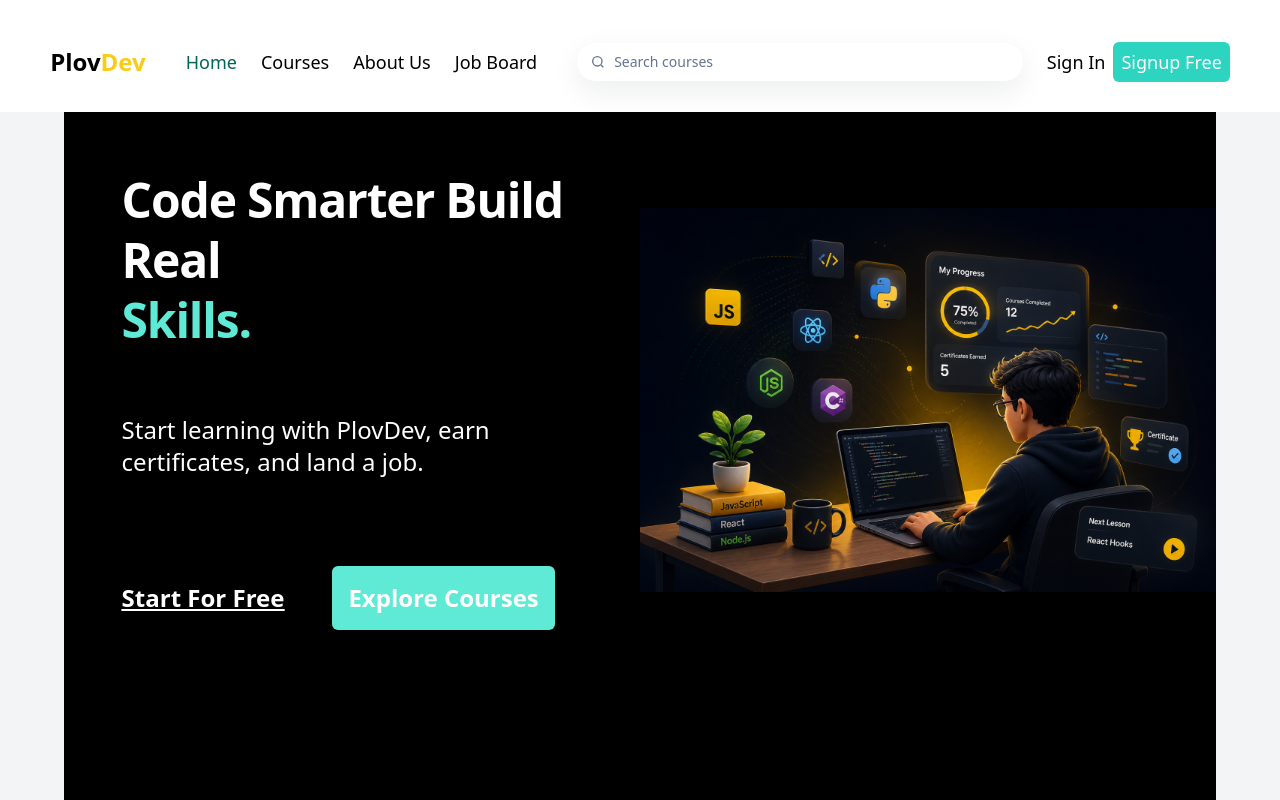
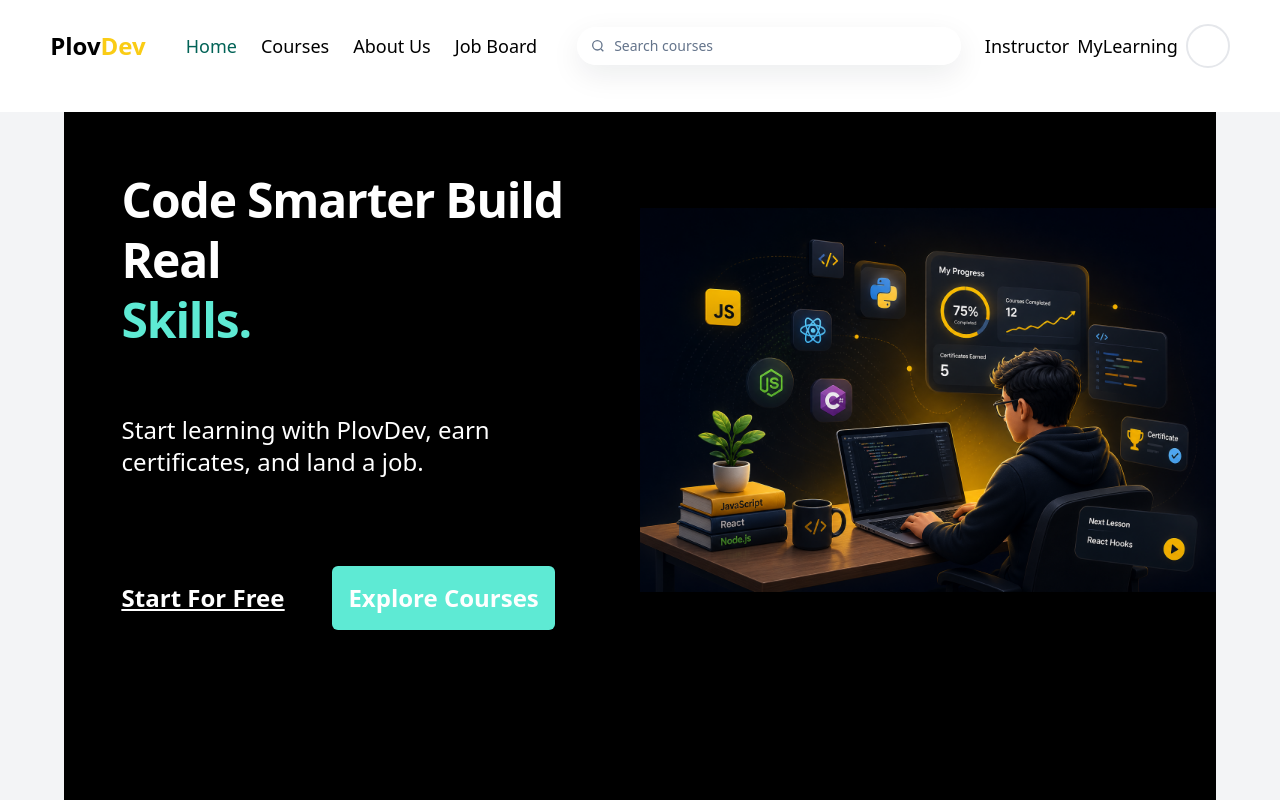
Before and after one commit to SokKimsour/plovdev-client, a React (Vite) app: page / in a window 1280 px wide. Shown: the top 800 px of the page. Built offline with nearby package versions, Linux system fonts and the light colour scheme.

Commit message:
feat: redesign navbar

```diff
--- a/src/App.jsx
+++ b/src/App.jsx
@@ -16,7 +16,8 @@
     <BrowserRouter>
       <div className='bg-gray-100'>
         <div className='w-[85%] xl:w-[90%] max-xl:w-[94%] max-w-[1440px] m-[auto] p-[auto]  justify-center bg-white '>
-        <NavbarBeforeLogin />
+        {/* <NavbarBeforeLogin /> */}
+        <NavbarAfterLogin />
 
     <Routes >
       <Route path="/" element={<Homepage />} />
--- a/src/components/layout/NavbarAfterLogin.jsx
+++ b/src/components/layout/NavbarAfterLogin.jsx
@@ -1,24 +1,12 @@
 import React from 'react'
 import { useState, useEffect } from 'react'
 import { NavLink } from 'react-router-dom'
+import { Menu } from 'lucide-react';
 const NavbarAfterLogin = () => {
   const [menuOpen, IsmenuOpen] = useState(false)
-
-  // const [isScrolled, setIsScrolled] = useState(false);
-  // useEffect(() => {
-  //   const handleScroll = () => {
-  //     setIsScrolled(window.scrollY > 24);
-  //   };
-
-  //   handleScroll();
-  //   window.addEventListener("scroll", handleScroll);
-
-  //   return () => window.removeEventListener("scroll", handleScroll);
-  // }, []);
-
   return (
-    <nav className='fixed top-0 left-0 w-full   z-50  pt-4 '>
-      <div className='bg-white/50 backdrop-blur-sm flex justify-center items-center text-lg   max-2xl:w-[96%] mx-auto rounded-3xl border-1 border-amber-300/90
+    <nav className='fixed top-0 left-0 w-full   z-50  '>
+      <div className='bg-white/50 backdrop-blur-sm flex justify-center items-center text-lg   max-2xl:w-[96%] mx-auto border-1 border-amber-300/90
  '>
 
         <div className=' flex justify-between items-center  max-2xl:w-[96%] m-4 gap-6 '>
@@ -57,10 +45,10 @@
               </div>
 
           <div className='flex items-center gap-2'>
-            <div className=' max-sm:hidden'><NavLink to="/instructor" className='hover:text-teal-500  duration-200'>Instructor</NavLink></div>
-            <div className=' max-sm:hidden'><NavLink to="/mylearning" className='hover:text-teal-500  duration-200'>MyLearning</NavLink></div>
+            <div className=' max-md:hidden'><NavLink to="/instructor" className='hover:text-teal-500  duration-200'>Instructor</NavLink></div>
+            <div className=' max-md:hidden'><NavLink to="/mylearning" className='hover:text-teal-500  duration-200'>MyLearning</NavLink></div>
             <div className=' w-[44px] h-[44px] rounded-full border-2 border-solid border-gray-200 max-sm:hidden'></div>
-            <div className='lg:hidden h-[40px] w-[52px] rounded-md  border-2 border-solid border-gray-200 ' onClick={()=>IsmenuOpen(!menuOpen)}>
+            <div className='lg:hidden h-[40px] w-[52px] rounded-md  border-2 border-solid border-gray-200 justify-center flex items-center' onClick={()=>IsmenuOpen(!menuOpen)}>  <Menu />
             </div>
 
           </div>
@@ -70,75 +58,19 @@
       <div className ={`bg-white/50 backdrop-blur-sm absolute  right-0   w-full h-svh bg-white  text-lg lg:hidden duration-500 p-8 ${menuOpen ? 'opacity-100' : 'opacity-0'}  `}>
         <ul >
 
-            <li ><NavLink to="/"  className={({ isActive }) => `hover:text-teal-500 duration-200 ${isActive ? 'text-[#026357]' : ''}`}>Home</NavLink> </li>
-            <li ><NavLink to="/courses"  className={({ isActive }) => `hover:text-teal-500 duration-200 ${isActive ? 'text-[#026357]' : ''}`}>Courses</NavLink></li>
-            <li className=''><NavLink to="/aboutus"  className={({ isActive }) => `hover:text-teal-500 duration-200 ${isActive ? 'text-[#026357]' : ''}`}>About Us</NavLink></li>
-            <li className=''><NavLink to="/jobboard"  className={({ isActive }) => `hover:text-teal-500 duration-200 ${isActive ? 'text-[#026357]' : ''}`}>Job Board</NavLink> </li>
+            <li ><NavLink to="/" onClick={() => IsmenuOpen(false)} className={({ isActive }) => `hover:text-teal-500 duration-200 ${isActive ? 'text-[#026357]' : ''}`}>Home</NavLink> </li>
+            <li ><NavLink to="/courses" onClick={() => IsmenuOpen(false)} className={({ isActive }) => `hover:text-teal-500 duration-200 ${isActive ? 'text-[#026357]' : ''}`}>Courses</NavLink></li>
+            <li className=''><NavLink to="/aboutus" onClick={() => IsmenuOpen(false)} className={({ isActive }) => `hover:text-teal-500 duration-200 ${isActive ? 'text-[#026357]' : ''}`}>About Us</NavLink></li>
+            <li className=''><NavLink to="/jobboard" onClick={() => IsmenuOpen(false)} className={({ isActive }) => `hover:text-teal-500 duration-200 ${isActive ? 'text-[#026357]' : ''}`}>Job Board</NavLink> </li>
+
+            <div className=' md:hidden mt-12'><NavLink to="/instructor" className='hover:text-teal-500  duration-200'>Instructor</NavLink></div>
+            <div className=' md:hidden mt-4'><NavLink to="/mylearning" className='hover:text-teal-500  duration-200'>MyLearning</NavLink></div>
 
           </ul>
         </div>
 
     </nav>
 
-//  <header className="fixed inset-x-0 top-0 z-50 px-4 pt-4">
-//       <div className="mx-auto max-w-[1200px]">
-//         <nav
-//           className={`rounded-[28px] px-6 py-3 text-white backdrop-blur-2xl transition-all duration-300 ${
-//             isScrolled
-//               ? "border border-white/20 bg-white/10 shadow-[0_12px_30px_rgba(15,23,42,0.08)]"
-//               : "border border-white/45 bg-white/40 shadow-[0_18px_45px_rgba(15,23,42,0.12)]"
-//           }`}
-//         >
-//           <div className="flex flex-col gap-4 md:flex-row md:items-center md:justify-between">
-//           {/* Logo */}
-//             <ul className="hidden gap-6 text-slate-800 md:flex">
-//               <li className='cursor-pointer hover:text-slate-600'><NavLink to="/">Home</NavLink> </li>
-//               <li className='cursor-pointer hover:text-slate-600'><NavLink to="/courses">Courses</NavLink></li>
-//              <li className='cursor-pointer hover:text-slate-600'><NavLink to="/aboutus">About Us</NavLink></li>
-//              <li className='cursor-pointer hover:text-slate-600'><NavLink to="/">Job Board</NavLink> </li>
-//             </ul>
-
-//             {/* Desktop Menu */}
-//             <form className="flex w-full flex-col gap-3 sm:flex-row sm:flex-wrap md:w-auto md:flex-nowrap md:items-center">
-//               <div className="group flex w-full items-center gap-2 rounded-full border border-white/55 bg-white/65 px-3 py-2 shadow-[0_10px_30px_rgba(15,23,42,0.08)] backdrop-blur-md transition focus-within:border-amber-300/90 focus-within:bg-white/80 focus-within:shadow-[0_12px_32px_rgba(245,158,11,0.14)] sm:flex-1 md:w-auto md:min-w-[13rem]">
-//                 <svg
-//                   viewBox="0 0 24 24"
-//                   className="h-4 w-4 text-slate-500 transition group-focus-within:text-amber-600"
-//                   fill="none"
-//                   stroke="currentColor"
-//                   strokeWidth="2"
-//                   xmlns="http://www.w3.org/2000/svg"
-//                 >
-//                   <circle cx="11" cy="11" r="7" />
-//                   <path d="M20 20l-3.5-3.5" />
-//                 </svg>
-//                 <input
-//                   type="text"
-//                   placeholder="Search courses"
-//                   className="w-full bg-transparent text-sm text-slate-800 outline-none placeholder:text-slate-500 md:w-40"
-//                 />
-//               </div>
-//               <div className="grid w-full grid-cols-2 gap-3 sm:w-auto">
-//                 <button
-//                   type="button"
-//                   className="rounded-full border border-slate-300/80 bg-white/55 px-4 py-2 text-sm font-medium text-slate-800 shadow-[0_10px_24px_rgba(15,23,42,0.05)] backdrop-blur-md transition-colors duration-300 ease-out hover:border-slate-400 hover:bg-white/80"
-//                 >
-//                   Sign In
-//                 </button>
-//                 <button
-//                   type="button"
-//                   className="rounded-full border border-amber-300/80 bg-gradient-to-r from-amber-300 via-yellow-300 to-orange-200 px-4 py-2 text-sm font-semibold text-slate-900 shadow-[0_12px_28px_rgba(245,158,11,0.22)] transition-colors duration-300 ease-out hover:from-amber-400 hover:via-yellow-300 hover:to-orange-300"
-//                 >
-//                   Sign Up for free
-//                 </button>
-//               </div>
-//             </form>
-
-//             {/* Mobile Button */}
-//           </div>
-//         </nav>
-//       </div>
-//     </header>
   )
 }
 
--- a/src/components/layout/NavbarBeforeLogin.jsx
+++ b/src/components/layout/NavbarBeforeLogin.jsx
@@ -1,23 +1,12 @@
 import React from 'react'
 import { useState, useEffect } from 'react'
 import { NavLink } from 'react-router-dom'
+import { Menu } from 'lucide-react';
 const NavbarBeforeLogin = () => {
   const [menuOpen, IsmenuOpen] = useState(false)
-  // const [isScrolled, setIsScrolled] = useState(false);
-  // useEffect(() => {
-  //   const handleScroll = () => {
-  //     setIsScrolled(window.scrollY > 24);
-  //   };
-
-  //   handleScroll();
-  //   window.addEventListener("scroll", handleScroll);
-
-  //   return () => window.removeEventListener("scroll", handleScroll);
-  // }, []);
-
   return (
-    <nav className='fixed top-0 left-0 w-full   z-50  pt-4 '>
-      <div className='bg-white/50 backdrop-blur-sm flex justify-center items-center text-lg   max-2xl:w-[96%] mx-auto rounded-3xl border-1 border-amber-300/90
+    <nav className='fixed top-0 left-0 w-full   z-50 '>
+      <div className='bg-white/50 backdrop-blur-sm flex justify-center items-center text-lg   max-2xl:w-[96%] mx-auto border-1 border-amber-300/90
  '>
 
         <div className=' flex justify-between items-center  max-2xl:w-[96%] m-4 gap-6 '>
@@ -56,11 +45,11 @@
               </div>
 
           <div className='flex items-center gap-2'>
-            <div className=' max-sm:hidden'><NavLink to="/login" className='hover:text-teal-500  duration-200'>Sign In</NavLink></div>
-            <div className=' max-sm:hidden'><NavLink to="/signup" className='hover:text-white text-white  bg-teal-400 rounded-md active:text-black p-2 duration-200'>
+            <div className=' max-md:hidden'><NavLink to="/login" className='hover:text-teal-500  duration-200'>Sign In</NavLink></div>
+            <div className=' max-md:hidden'><NavLink to="/signup" className='hover:text-white text-white  bg-teal-400 rounded-md active:text-black p-2 duration-200'>
             Signup Free</NavLink></div>
 
-            <div className='lg:hidden h-[40px] w-[52px] rounded-md  border-2 border-solid border-gray-200 ' onClick={()=>IsmenuOpen(!menuOpen)}>
+            <div className='lg:hidden h-[40px] w-[52px] rounded-md  border-2 border-solid border-gray-200 justify-center flex items-center' onClick={()=>IsmenuOpen(!menuOpen)}> <Menu />
             </div>
 
           </div>
@@ -70,75 +59,20 @@
       <div className ={`bg-white/50 backdrop-blur-sm absolute  right-0   w-full h-svh bg-white  text-lg lg:hidden duration-500 p-8 ${menuOpen ? 'opacity-100' : 'opacity-0'}  `}>
         <ul >
 
-            <li ><NavLink to="/"  className={({ isActive }) => `hover:text-teal-500 duration-200 ${isActive ? 'text-[#026357]' : ''}`}>Home</NavLink> </li>
-            <li ><NavLink to="/courses"  className={({ isActive }) => `hover:text-teal-500 duration-200 ${isActive ? 'text-[#026357]' : ''}`}>Courses</NavLink></li>
-            <li className=''><NavLink to="/aboutus"  className={({ isActive }) => `hover:text-teal-500 duration-200 ${isActive ? 'text-[#026357]' : ''}`}>About Us</NavLink></li>
-            <li className=''><NavLink to="/jobboard"  className={({ isActive }) => `hover:text-teal-500 duration-200 ${isActive ? 'text-[#026357]' : ''}`}>Job Board</NavLink> </li>
+            <li ><NavLink to="/" onClick={() => IsmenuOpen(false)} className={({ isActive }) => `hover:text-teal-500 duration-200 ${isActive ? 'text-[#026357]' : ''}`}>Home</NavLink> </li>
+            <li ><NavLink to="/courses" onClick={() => IsmenuOpen(false)} className={({ isActive }) => `hover:text-teal-500 duration-200 ${isActive ? 'text-[#026357]' : ''}`}>Courses</NavLink></li>
+            <li className=''><NavLink to="/aboutus" onClick={() => IsmenuOpen(false)} className={({ isActive }) => `hover:text-teal-500 duration-200 ${isActive ? 'text-[#026357]' : ''}`}>About Us</NavLink></li>
+            <li className=''><NavLink to="/jobboard" onClick={() => IsmenuOpen(false)} className={({ isActive }) => `hover:text-teal-500 duration-200 ${isActive ? 'text-[#026357]' : ''}`}>Job Board</NavLink> </li>
+
+                        <div className=' md:hidden mt-12'><NavLink to="/login" className='hover:text-teal-500  duration-200'>Sign In</NavLink></div>
+            <div className=' md:hidden mt-4'><NavLink to="/signup" className='hover:text-white text-white  bg-teal-400 rounded-md active:text-black p-2 duration-200'>
+            Signup Free</NavLink></div>
 
           </ul>
         </div>
 
     </nav>
 
-//  <header className="fixed inset-x-0 top-0 z-50 px-4 pt-4">
-//       <div className="mx-auto max-w-[1200px]">
-//         <nav
-//           className={`rounded-[28px] px-6 py-3 text-white backdrop-blur-2xl transition-all duration-300 ${
-//             isScrolled
-//               ? "border border-white/20 bg-white/10 shadow-[0_12px_30px_rgba(15,23,42,0.08)]"
-//               : "border border-white/45 bg-white/40 shadow-[0_18px_45px_rgba(15,23,42,0.12)]"
-//           }`}
-//         >
-//           <div className="flex flex-col gap-4 md:flex-row md:items-center md:justify-between">
-//           {/* Logo */}
-//             <ul className="hidden gap-6 text-slate-800 md:flex">
-//               <li className='cursor-pointer hover:text-slate-600'><NavLink to="/">Home</NavLink> </li>
-//               <li className='cursor-pointer hover:text-slate-600'><NavLink to="/courses">Courses</NavLink></li>
-//              <li className='cursor-pointer hover:text-slate-600'><NavLink to="/aboutus">About Us</NavLink></li>
-//              <li className='cursor-pointer hover:text-slate-600'><NavLink to="/">Job Board</NavLink> </li>
-//             </ul>
-
-//             {/* Desktop Menu */}
-//             <form className="flex w-full flex-col gap-3 sm:flex-row sm:flex-wrap md:w-auto md:flex-nowrap md:items-center">
-//               <div className="group flex w-full items-center gap-2 rounded-full border border-white/55 bg-white/65 px-3 py-2 shadow-[0_10px_30px_rgba(15,23,42,0.08)] backdrop-blur-md transition focus-within:border-amber-300/90 focus-within:bg-white/80 focus-within:shadow-[0_12px_32px_rgba(245,158,11,0.14)] sm:flex-1 md:w-auto md:min-w-[13rem]">
-//                 <svg
-//                   viewBox="0 0 24 24"
-//                   className="h-4 w-4 text-slate-500 transition group-focus-within:text-amber-600"
-//                   fill="none"
-//                   stroke="currentColor"
-//                   strokeWidth="2"
-//                   xmlns="http://www.w3.org/2000/svg"
-//                 >
-//                   <circle cx="11" cy="11" r="7" />
-//                   <path d="M20 20l-3.5-3.5" />
-//                 </svg>
-//                 <input
-//                   type="text"
-//                   placeholder="Search courses"
-//                   className="w-full bg-transparent text-sm text-slate-800 outline-none placeholder:text-slate-500 md:w-40"
-//                 />
-//               </div>
-//               <div className="grid w-full grid-cols-2 gap-3 sm:w-auto">
-//                 <button
-//                   type="button"
-//                   className="rounded-full border border-slate-300/80 bg-white/55 px-4 py-2 text-sm font-medium text-slate-800 shadow-[0_10px_24px_rgba(15,23,42,0.05)] backdrop-blur-md transition-colors duration-300 ease-out hover:border-slate-400 hover:bg-white/80"
-//                 >
-//                   Sign In
-//                 </button>
-//                 <button
-//                   type="button"
-//                   className="rounded-full border border-amber-300/80 bg-gradient-to-r from-amber-300 via-yellow-300 to-orange-200 px-4 py-2 text-sm font-semibold text-slate-900 shadow-[0_12px_28px_rgba(245,158,11,0.22)] transition-colors duration-300 ease-out hover:from-amber-400 hover:via-yellow-300 hover:to-orange-300"
-//                 >
-//                   Sign Up for free
-//                 </button>
-//               </div>
-//             </form>
-
-//             {/* Mobile Button */}
-//           </div>
-//         </nav>
-//       </div>
-//     </header>
   )
 }
 
```
